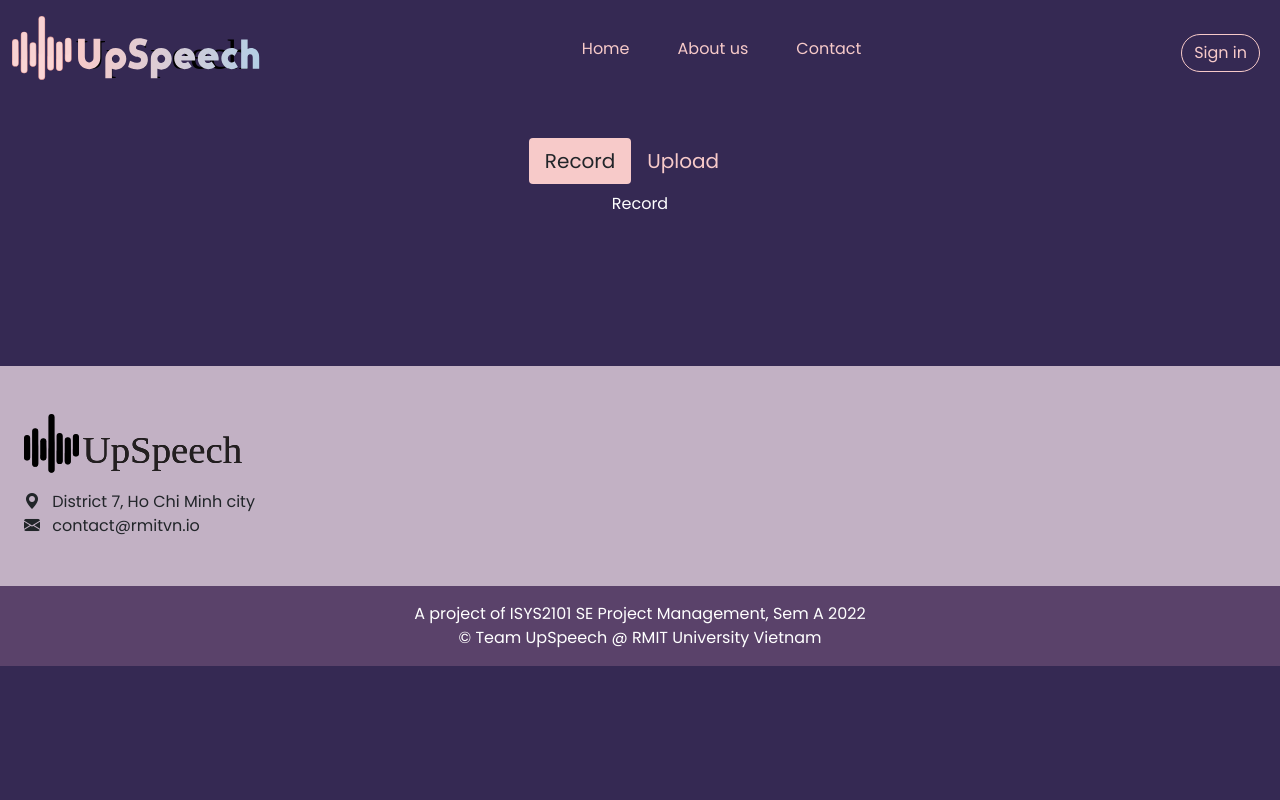
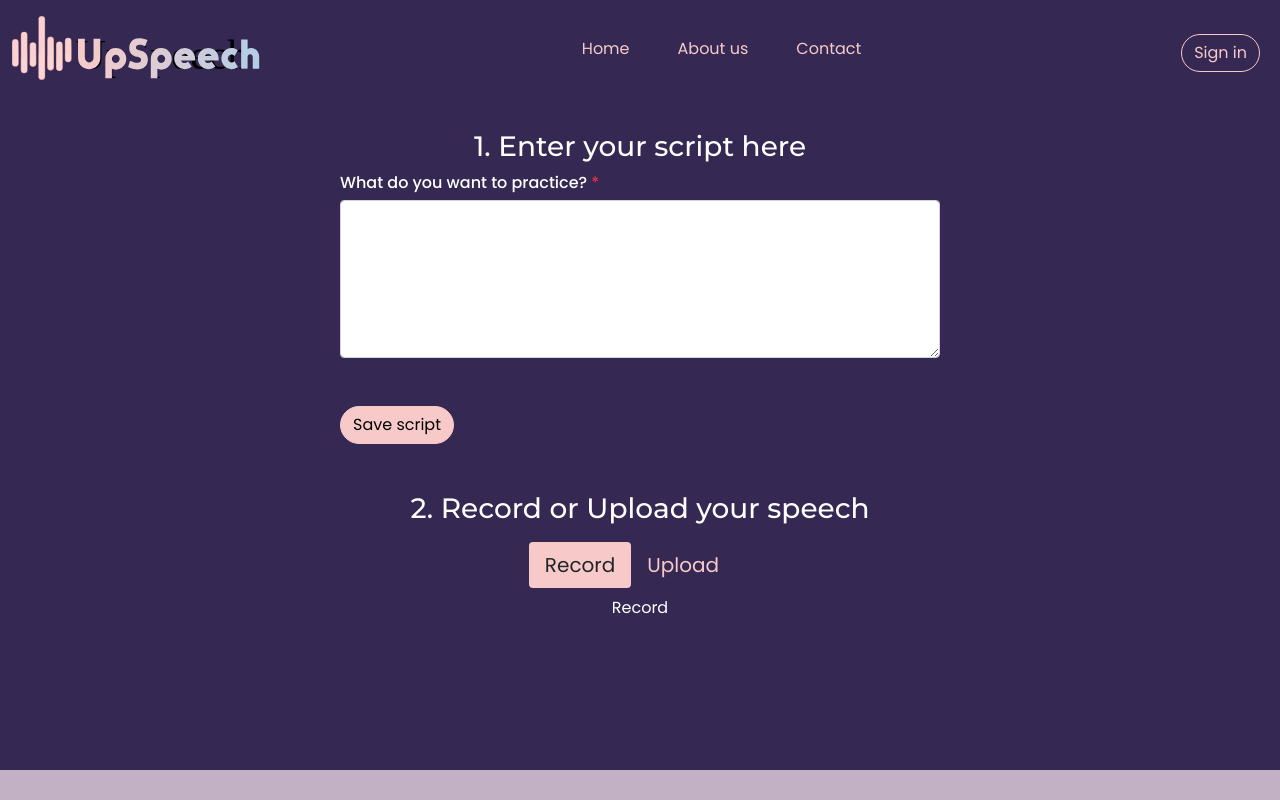
Before and after one commit to baubau09/upspeech-frontend, a Next.js app: page /speak in a window 1280 px wide. Shown: the top 800 px of the page. Built offline with nearby package versions, Linux system fonts and the light colour scheme; no server answers.

Commit message:
input script + audio file and send to  firebase

```diff
--- a/components/AudioUploader.js
+++ b/components/AudioUploader.js
@@ -1,14 +1,17 @@
-import { useState } from 'react';
-import { auth, storage, STATE_CHANGED } from '../lib/firebase';
+import { useState, useContext } from 'react';
+import { auth, storage, STATE_CHANGED, firestore } from '../lib/firebase';
 import Loader from './Loader';
 import { ref, uploadBytesResumable, getDownloadURL } from 'firebase/storage';
 import { ProgressBar, ProgressBarProps } from 'react-bootstrap';
+import { serverTimestamp, query, collection, orderBy, getFirestore, setDoc, doc, addDoc } from 'firebase/firestore';
+import { UserContext } from '../lib/context';
+import toast from 'react-hot-toast';
 // Uploads audio to Firebase Storage
-export default function AudioUploader() {
+export default function AudioUploader({script}) {
     const [uploading, setUploading] = useState(false);
     const [progress, setProgress] = useState(0);
     const [downloadURL, setDownloadURL] = useState(null);
-
+    const { username } = useContext(UserContext);
     // Creates a Firebase Upload Task
     const uploadFile = async (e) => {
         // Get the file
@@ -38,22 +41,51 @@ export default function AudioUploader() {
             });
     };
 
-    const submitData = () => {
+    const submitData = async (e) => {
+        e.preventDefault();
+        const uid = auth.currentUser.uid;
+        //const docRef = doc(firestore, 'users', uid, 'speeches', speechID);
+        const collectionRef = collection(getFirestore(), 'users', uid, 'speeches')
+
+        // Tip: give all fields a default value here
+        const data = {
+            uid,
+            username,
+            wordCount: 0,
+            script: script,
+            audioURL: downloadURL,
+            uploadedAt: serverTimestamp(),
+            updatedAt: serverTimestamp(),
+            fillers: 0,
+            fillersDesc: '',
+            fillersPct: 0,
+            pace: 0,
+            paceDesc: '',
+            pronunErr: 0,
+            pronunErrDesc: '',
+            pronunErrPct: 0
+        };
+
+        //await setDoc(docRef, data);
+        const  newDocRef = await addDoc(collectionRef, data)
+        const newDocID = newDocRef.id
+
+        toast.success('Data uploaded!');
 
     }
 
     return (
         <>
             <div className="d-flex justify-content-center mt-4">
-                <Loader show={uploading} width='120' height='120'/>
+                <Loader show={uploading} width='120' height='120' />
 
             </div>
 
             {
                 uploading &&
                 <>
-                    <div style={{width: 300}} className="mt-2">
-                        <ProgressBar striped variant='warning' now={progress} animated label={`${progress}%`}/>
+                    <div style={{ width: 300 }} className="mt-2">
+                        <ProgressBar striped variant='warning' now={progress} animated label={`${progress}%`} />
                     </div>
                 </>
             }
@@ -63,26 +95,26 @@ export default function AudioUploader() {
             {/* <h3 className='text-center fw-bold'>{progress}%</h3> */}
 
             {!uploading && (
-                    <>
+                <>
                     <div className='d-flex justify-content-center'>
-                    <label className="btn btn-secondary-light">
+                        <label className="btn btn-secondary-light">
                             🎤 Upload file
                             <input type="file" onChange={uploadFile} accept="audio/wav,audio/mp4,audio/aac,audio/mpeg" />
                         </label>
                     </div>
 
-                    </>
-                )}
+                </>
+            )}
             {downloadURL &&
                 <>
                     <div className='d-flex justify-content-center mt-3'>
                         <audio controls>
-                            <source src={downloadURL}/>
+                            <source src={downloadURL} />
                         </audio>
                     </div>
 
                     <div className='d-flex justify-content-center mt-5'>
-                        <button className='btn btn-primary-light'>Submit</button>
+                        <button className='btn btn-primary-light' onClick={submitData}>Submit</button>
                     </div>
                 </>}
         </>
--- a/pages/speak.js
+++ b/pages/speak.js
@@ -1,9 +1,66 @@
 import { Tab, Tabs, Row, Col, Nav } from "react-bootstrap"
 import AudioUploader from "../components/AudioUploader"
+import { useForm } from "react-hook-form"
+import { useState, useContext } from 'react';
+import { UserContext } from "../lib/context";
+import toast from "react-hot-toast";
 
 export default function SpeakPage() {
+    const { register, handleSubmit, formState: { errors } } = useForm();
+    const [script, setScript] = useState('')
+
+    const  onSubmit = async (values) => {
+        setScript(values.script)
+        toast.success('Save successfully!')
+    }
+
+    // const onSubmit = async (values) => {
+    //     const uid = auth.currentUser.uid;
+    //     const collectionRef = collection(getFirestore(), 'users', uid, 'speeches')
+    //     const data = {
+    //         uid,
+    //         username,
+    //         wordCount: 0,
+    //         uploadedAt: serverTimestamp(),
+    //         updatedAt: serverTimestamp(),
+    //         script: values.script
+    //     }
+    //     const docRef = await addDoc(collectionRef, data);
+
+    //     setSpeechID(docRef.id)
+    //     setInitData(data)
+    //     console.log(docRef.id)
+
+    //     toast.success('Save successfully!')
+    // }
     return (
         <>
+
+            <div className="d-flex justify-content-center">
+            <h3>1. Enter your script here</h3>
+            </div>
+
+            <div className="d-flex justify-content-center">
+            <form onSubmit={handleSubmit(onSubmit)} style={{ width: 600 }}>
+                            <label>
+                                <h6 className="fw-500">What do you want to practice? <span className="text-danger">*</span></h6>
+                            </label>
+                            <textarea className="form-control" {...register("script", { required: "This field is required!", maxLength: { value: 1200, message: "Maximum 1200 characters" } })} rows="6" style={{ boxShadow: "none" }} />
+                            {errors.script && (
+                                <p className="form-error-mess">
+                                    <i className="fas fa-exclamation-circle"></i>&nbsp;{errors.script.message}
+                                </p>
+                            )}
+                            <button type="submit" className="mt-5 btn btn-primary">
+                                Save script
+                            </button>
+                        </form>
+
+            </div>
+
+            <div className="d-flex justify-content-center mt-5">
+            <h3>2. Record or Upload your speech</h3>
+            </div>
             <Tab.Container id="left-tabs-example" defaultActiveKey="first">
                 <div className="d-flex justify-content-center">
                     <Nav variant="pills" className="btn-lg">
@@ -24,7 +81,7 @@ export default function SpeakPage() {
                             Record
                         </Tab.Pane>
                         <Tab.Pane eventKey="second">
-                            <AudioUploader/>
+                            <AudioUploader script={script}/>
                         </Tab.Pane>
                     </Tab.Content>
                 </div>
```
